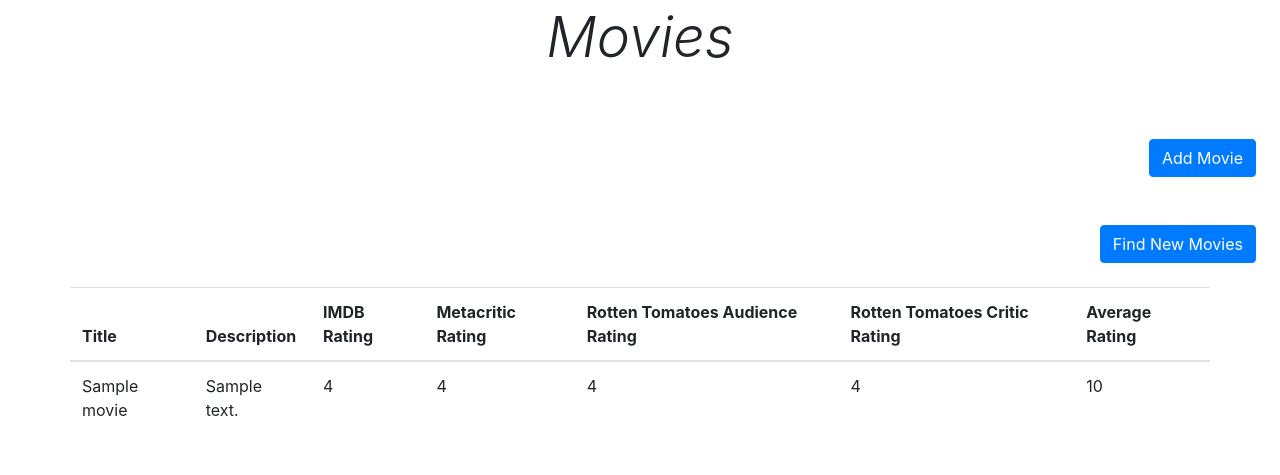
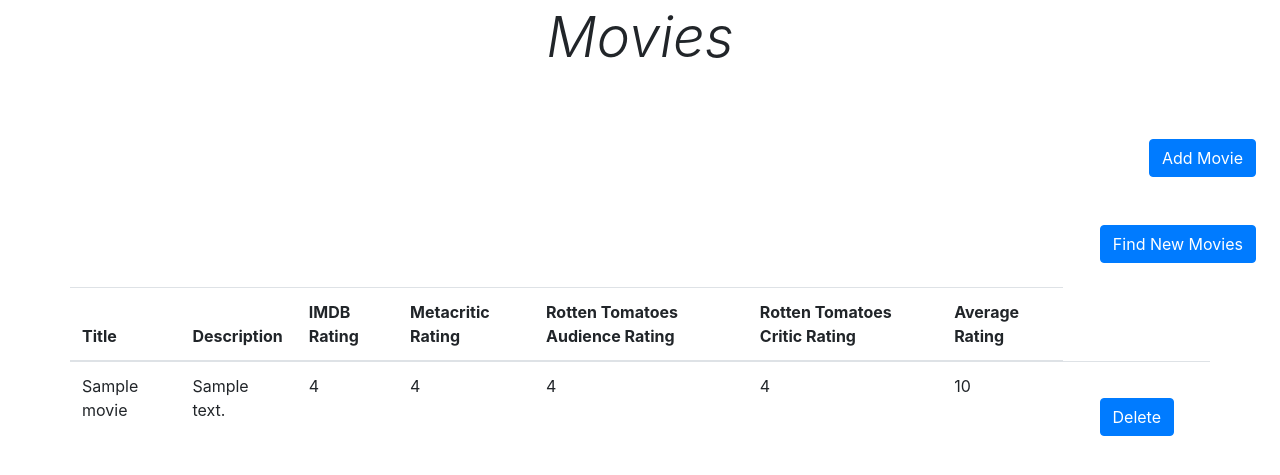
Before and after one commit to rloerke/Movie_Tracker, a Flask app: template templates/show_movies.html in a window 1280 px wide. Shown: the top 475 px of the page. Run offline with Flask 3, Linux system fonts and the light colour scheme; the template is opened without the code that fills it: most values are stand-ins (such as "Sample title", 1, 10 or a date in 2020).

Commit message:
Added the ability to manually delete movies form the database

```diff
--- a/app.py
+++ b/app.py
@@ -112,6 +112,15 @@
     return redirect(url_for('start'))
 
 
+@app.route('/del', methods=['POST'])
+def delete_movie():
+    db = get_db()
+    db.execute('DELETE FROM movies WHERE movieID = ?', [request.form['movieID']])
+    db.commit()
+    flash('Movie was Removed')
+    return redirect(url_for('start'))
+
+
 def avg_scores():
     db = get_db()
     av_scores = {}
--- a/templates/show_movies.html
+++ b/templates/show_movies.html
@@ -56,6 +56,12 @@
                     <td>{{ movie.rtCriticRating }}</td>
                     {% endif %}
                     <td>{{ av_scores[movie.title] }}</td>
+                    <td>
+                        <form class="d-grid gap-2 d-md-flex justify-content-md-end p-4" action="{{ url_for('delete_movie') }}" method="post">
+                            <input type="hidden" value="{{ movie.movieID }}" name="movieID">
+                            <button class="btn btn-primary me-md-2" type="submit" id="delete_button">Delete</button>
+                        </form>
+                    </td>
                 </tr>
                 {% endfor %}
             </tbody>
```
